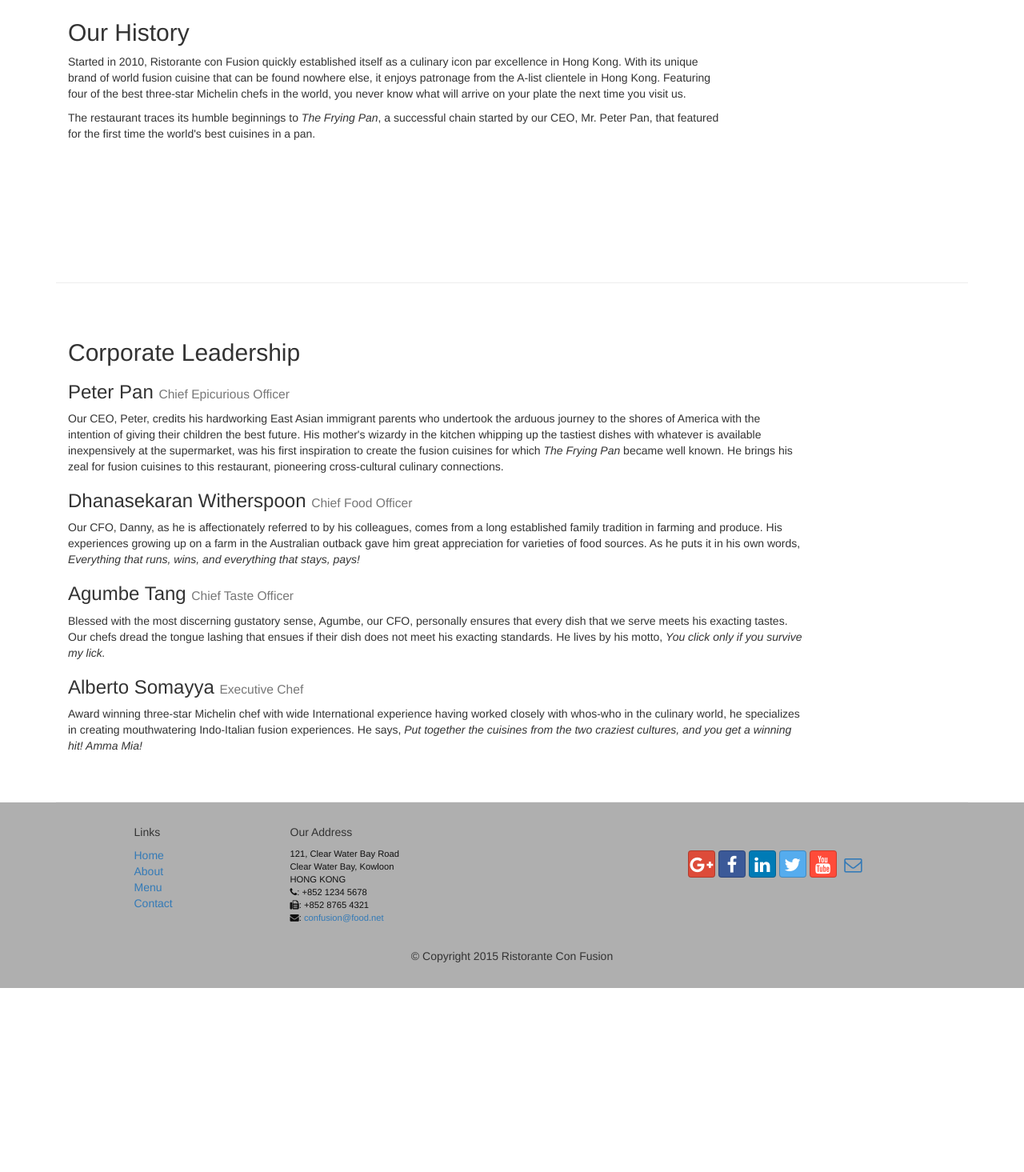
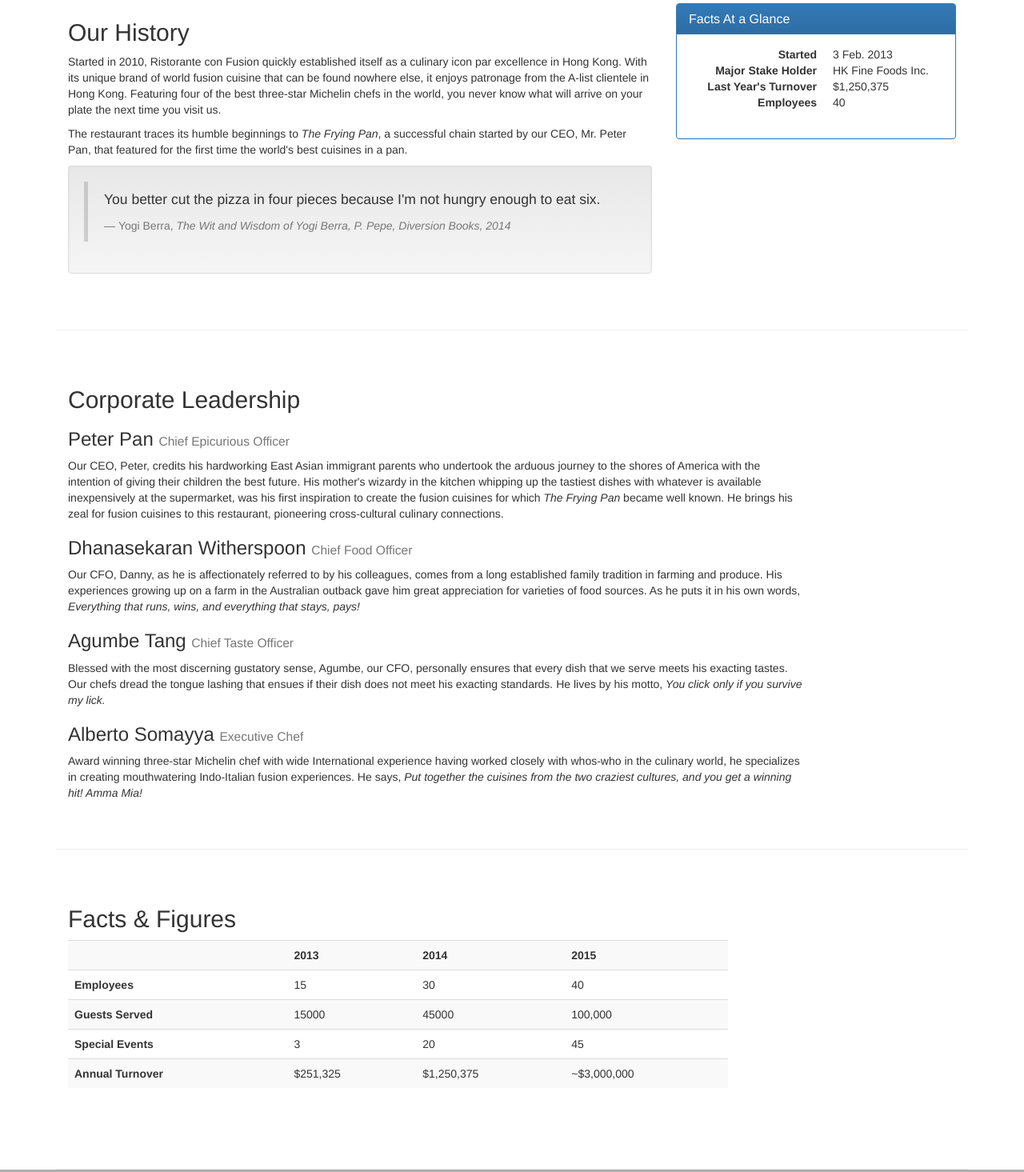
Before and after one commit to rh01/hw-web, a plain HTML site: page aboutus.html in a window 1280 px wide. Shown: the part 629-2094 px from the top of the page at 80% size. Before the commit the page ends 1864 px from the top, so only its background shows below. Drawn offline with nearby package versions, Linux system fonts and the light colour scheme.

Commit message:
add ex2.2

```diff
--- a/aboutus.html
+++ b/aboutus.html
@@ -95,14 +95,45 @@
         </div>
 
         <div class="row row-content">
-            <div class="col-xs-12 col-sm-9">
+            <div class="col-xs-12 col-sm-8">
                 <h2>Our History</h2>
                 <p>Started in 2010, Ristorante con Fusion quickly established itself as a culinary icon par excellence in Hong Kong. With its unique brand of world fusion cuisine that can be found nowhere else, it enjoys patronage from the A-list clientele in Hong Kong.  Featuring four of the best three-star Michelin chefs in the world, you never know what will arrive on your plate the next time you visit us.</p>
                 <p>The restaurant traces its humble beginnings to <em>The Frying Pan</em>, a successful chain started by our CEO, Mr. Peter Pan, that featured for the first time the world's best cuisines in a pan.</p>
+                <div class="well">
+                    <blockquote>
+                        <p>You better cut the pizza in four pieces because
+                            I'm not hungry enough to eat six.</p>
+                        <footer>Yogi Berra,
+                          <cite>The Wit and Wisdom of Yogi Berra,
+                            P. Pepe, Diversion Books, 2014</cite>
+                        </footer>
+                    </blockquote>
+                </div>
+
             </div>
-            <div>
-                <p style="padding:20px;"></p>
+
+            <div class="col-xs-12 col-sm-4">
+                <div class="panel panel-primary">
+                    <div class="panel-heading">
+                        <h3 class="panel-title">Facts At a Glance</h3>
+                    </div>
+                    <div class="panel-body">
+                        <dl class="dl-horizontal">
+                            <dt>Started</dt>
+                            <dd>3 Feb. 2013</dd>
+                            <dt>Major Stake Holder</dt>
+                            <dd>HK Fine Foods Inc.</dd>
+                            <dt>Last Year's Turnover</dt>
+                            <dd>$1,250,375</dd>
+                            <dt>Employees</dt>
+                            <dd>40</dd>
+                       </dl>
+                    </div>
+
+                </div>
+
             </div>
+
         </div>
 
 
@@ -123,6 +154,49 @@
             </div>
        </div>
 
+        <div class="row row-content">
+            <div class="col-xs-12 col-sm-9">
+                <h2>Facts &amp; Figures</h2>
+
+                <div class="table-responsive">
+                    <table class="table table-striped table-hover">
+                        <tr>
+                            <td>&nbsp;</td>
+                            <th>2013</th>
+                            <th>2014</th>
+                            <th>2015</th>
+                        </tr>
+                        <tr>
+                            <th>Employees</th>
+                            <td>15</td>
+                            <td>30</td>
+                            <td>40</td>
+                        </tr>
+                        <tr>
+                            <th>Guests Served</th>
+                            <td>15000</td>
+                            <td>45000</td>
+                            <td>100,000</td>
+                        </tr>
+                        <tr>
+                            <th>Special Events</th>
+                            <td>3</td>
+                            <td>20</td>
+                            <td>45</td>
+                        </tr>
+                        <tr>
+                            <th>Annual Turnover</th>
+                            <td>$251,325</td>
+                            <td>$1,250,375</td>
+                            <td>~$3,000,000</td>
+                        </tr>
+                    </table>
+                </div>
+            </div>
+             <div class="col-xs-12 col-sm-3">
+                <p style="padding:20px;"></p>
+            </div>
+        </div>
     </div>
 
     <footer class="row-footer">
```
